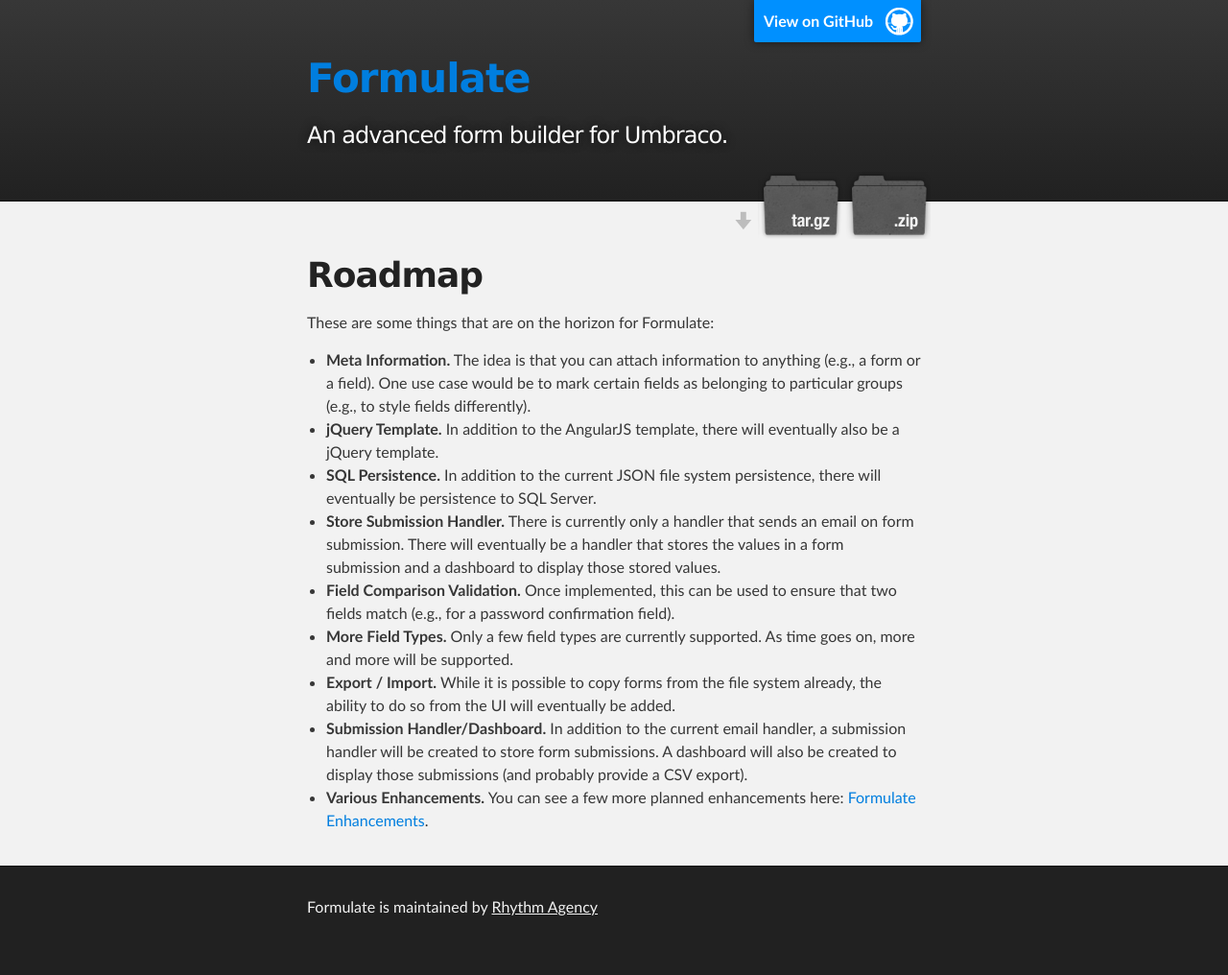
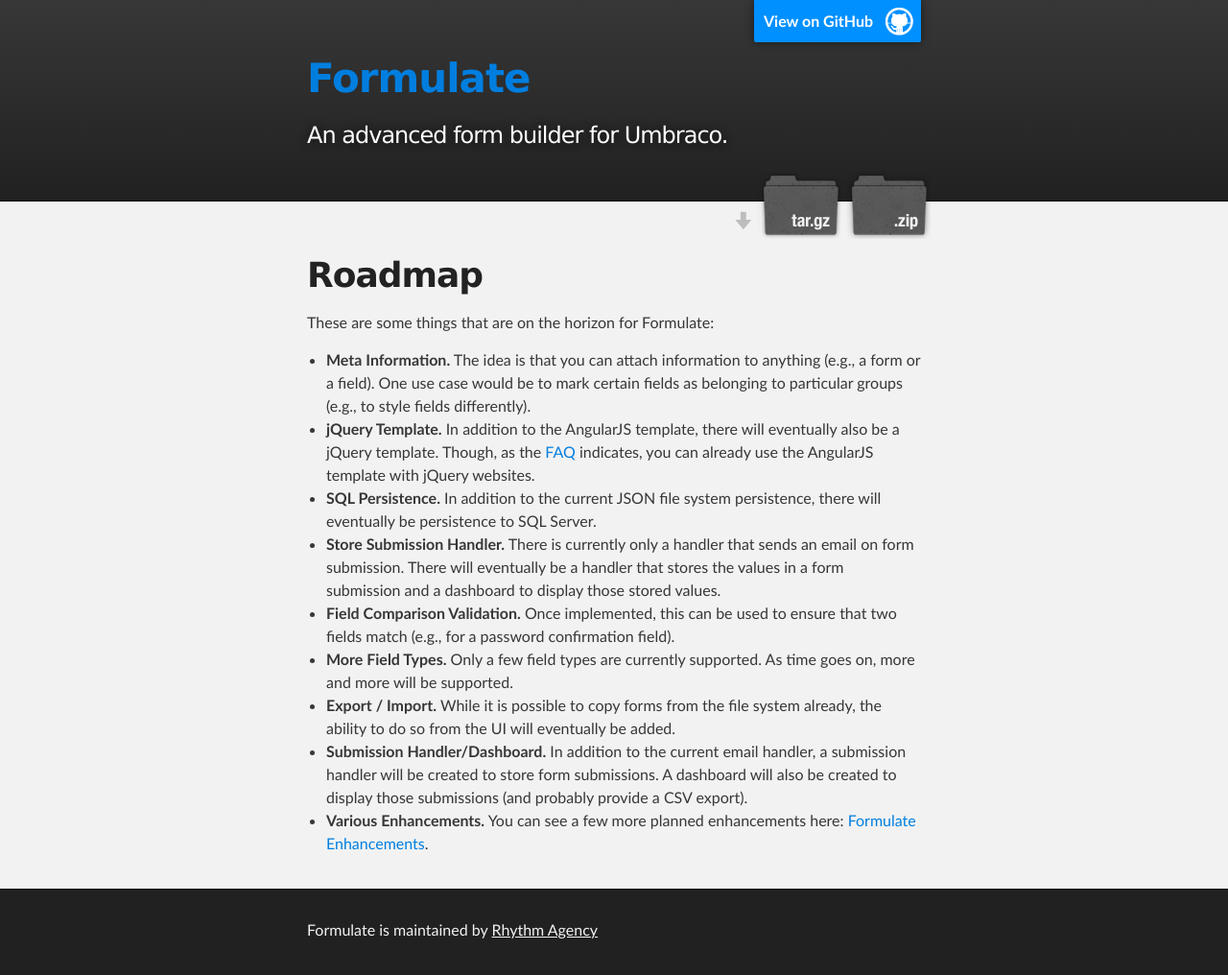
Before and after one commit to rhythmagency/formulate, a Jekyll site: the page built from roadmap.md, in a window 1280 px wide. Shown: the whole page at 96% size. Built offline with Jekyll 4.4.1, drawn with Linux system fonts in a browser that asks for light colours; before the commit the page ends 992 px from its top, so only the background shows below that.

Commit message:
Clarified the jQuery template.

```diff
--- a/roadmap.md
+++ b/roadmap.md
@@ -7,7 +7,7 @@
 These are some things that are on the horizon for Formulate:
 
 * **Meta Information.** The idea is that you can attach information to anything (e.g., a form or a field). One use case would be to mark certain fields as belonging to particular groups (e.g., to style fields differently).
-* **jQuery Template.** In addition to the AngularJS template, there will eventually also be a jQuery template.
+* **jQuery Template.** In addition to the AngularJS template, there will eventually also be a jQuery template. Though, as the [FAQ](/faq) indicates, you can already use the AngularJS template with jQuery websites.
 * **SQL Persistence.** In addition to the current JSON file system persistence, there will eventually be persistence to SQL Server.
 * **Store Submission Handler.** There is currently only a handler that sends an email on form submission. There will eventually be a handler that stores the values in a form submission and a dashboard to display those stored values.
 * **Field Comparison Validation.** Once implemented, this can be used to ensure that two fields match (e.g., for a password confirmation field).
```
